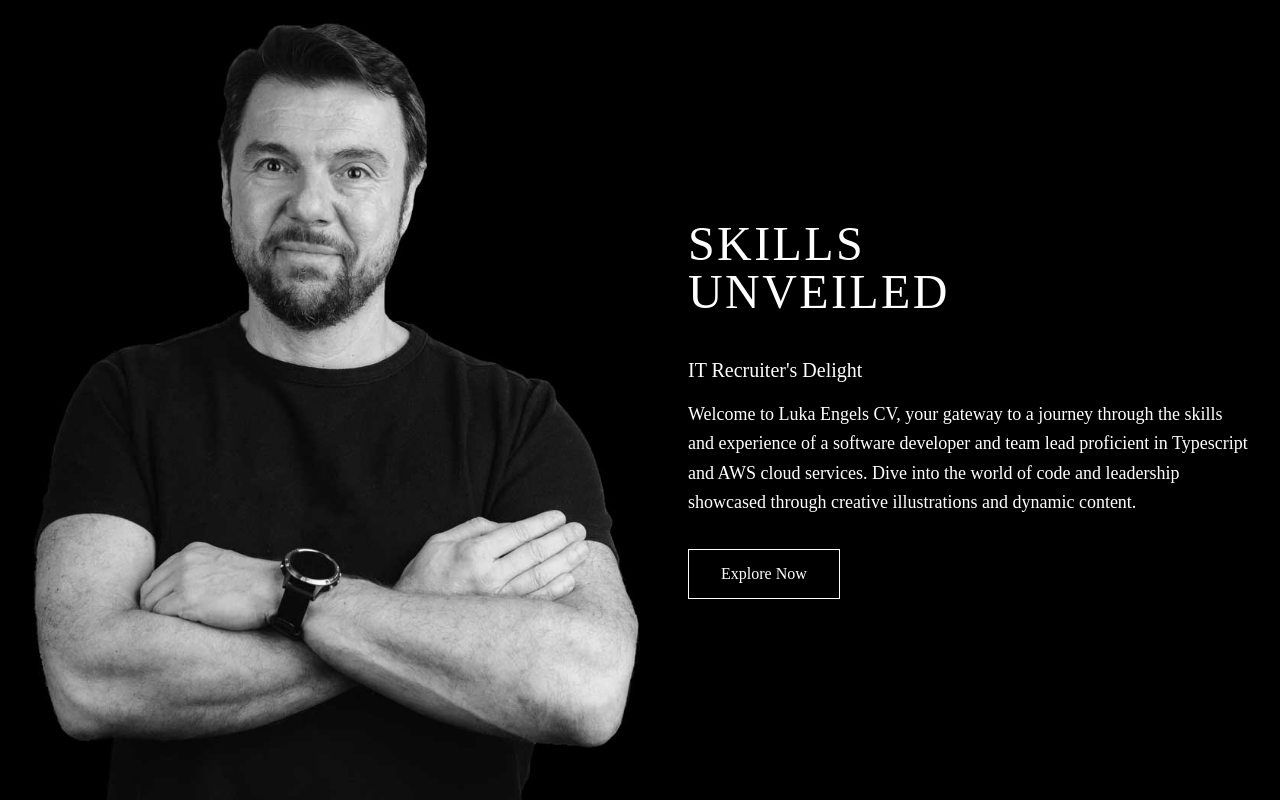
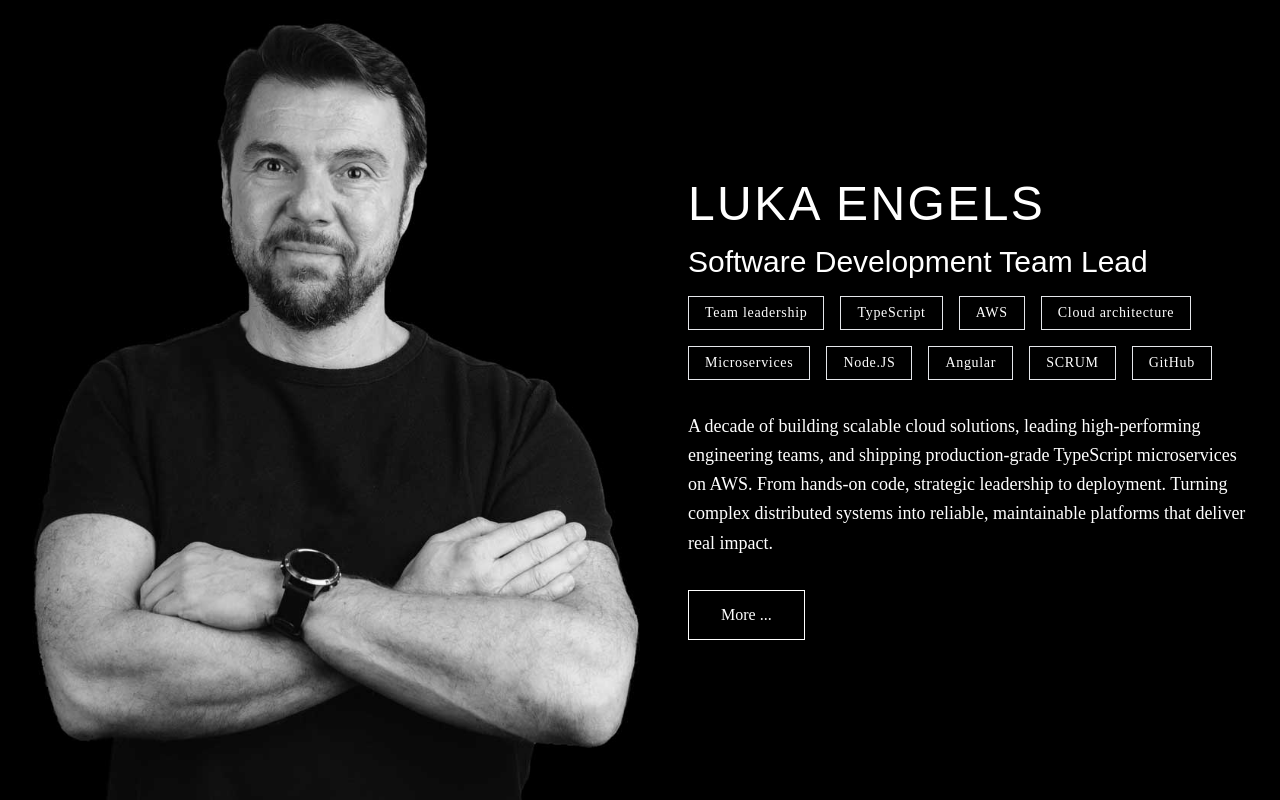
Before and after one commit to srnux/cv-2026, a React app: page / in a window 1280 px wide. Shown: the top 800 px of the page. Built offline with nearby package versions, Linux system fonts and the light colour scheme; the HTML template or start-up script is replaced by a standard one.

Commit message:
Hero component improvement

```diff
--- a/src/App.tsx
+++ b/src/App.tsx
@@ -1,4 +1,3 @@
-import React from 'react';
 import Header from './components/Header';
 import Hero from './components/Hero';
 import About from './components/About';
--- a/src/components/About.tsx
+++ b/src/components/About.tsx
@@ -1,4 +1,3 @@
-import React from 'react';
 const About = () => {
   return <section id="about" className="section-padding bg-white text-black">
       <div className="container mx-auto">
--- a/src/components/Contact.tsx
+++ b/src/components/Contact.tsx
@@ -1,4 +1,3 @@
-import React from 'react';
 const Contact = () => {
   return <section id="contact" className="section-padding bg-black text-white">
       <div className="container mx-auto">
--- a/src/components/Education.tsx
+++ b/src/components/Education.tsx
@@ -1,4 +1,3 @@
-import React from 'react';
 const Education = () => {
   const educationItems = [{
     degree: 'Master of Computer Science',
--- a/src/components/Experience.tsx
+++ b/src/components/Experience.tsx
@@ -1,4 +1,3 @@
-import React from 'react';
 const Experience = () => {
   const experiences = [{
     title: 'Senior Software Engineer',
--- a/src/components/Footer.tsx
+++ b/src/components/Footer.tsx
@@ -1,4 +1,3 @@
-import React from 'react';
 const Footer = () => {
   return <footer className="bg-white text-black py-12">
       <div className="container mx-auto px-4">
--- a/src/components/Hero.tsx
+++ b/src/components/Hero.tsx
@@ -1,4 +1,3 @@
-import React from 'react';
 const Hero = () => {
   return <section id="home" className="min-h-screen flex items-center bg-black">
       <div className="container mx-auto px-4 md:px-8 flex flex-col md:flex-row">
@@ -6,24 +5,29 @@ const Hero = () => {
           <img src="/images/luka-web-bw.jpg" alt="Professional portrait" className="w-full h-auto object-cover grayscale" />
         </div>
         <div className="w-full md:w-1/2 md:pl-12 flex flex-col justify-center">
-          <h2 className="text-3xl md:text-4xl lg:text-5xl font-light tracking-wider mb-2">
-            SKILLS
-            <br />
-            UNVEILED
+          <h2 className="text-3xl md:text-4xl lg:text-5xl font-light tracking-wider mb-4">
+            LUKA ENGELS
           </h2>
-          <h3 className="text-xl font-light mt-8 mb-4">
-            IT Recruiter's Delight
+          <h3 className="text-xl md:text-2xl lg:text-3xl font-light mb-4">
+             Software Development Team Lead
           </h3>
+          <div className="flex flex-wrap gap-4 mb-8">
+            <span className="border px-4 py-1.5 text-sm font-light tracking-wider">Team leadership</span>
+            <span className="border px-4 py-1.5 text-sm font-light tracking-wider">TypeScript</span>
+            <span className="border px-4 py-1.5 text-sm font-light tracking-wider">AWS</span>
+            <span className="border px-4 py-1.5 text-sm font-light tracking-wider">Cloud architecture</span>
+            <span className="border px-4 py-1.5 text-sm font-light tracking-wider">Microservices</span>
+            <span className="border px-4 py-1.5 text-sm font-light tracking-wider">Node.JS</span>
+            <span className="border px-4 py-1.5 text-sm font-light tracking-wider">Angular</span>
+            <span className="border px-4 py-1.5 text-sm font-light tracking-wider">SCRUM</span>
+            <span className="border px-4 py-1.5 text-sm font-light tracking-wider">GitHub</span>
+          </div>
           <p className="text-lg font-light leading-relaxed mb-8">
-            Welcome to Luka Engels CV, your gateway to a journey through the
-            skills and experience of a software developer and team lead
-            proficient in Typescript and AWS cloud services. Dive into the world
-            of code and leadership showcased through creative illustrations and
-            dynamic content.
+            A decade of building scalable cloud solutions, leading high-performing engineering teams, and shipping production-grade TypeScript microservices on AWS. From hands-on code, strategic leadership to deployment. Turning complex distributed systems into reliable, maintainable platforms that deliver real impact.
           </p>
           <div>
             <a href="#about" className="inline-block border border-white px-8 py-3 hover:bg-white hover:text-black transition duration-300">
-              Explore Now
+              More ...
             </a>
           </div>
         </div>
--- a/src/components/Projects.tsx
+++ b/src/components/Projects.tsx
@@ -1,4 +1,3 @@
-import React from 'react';
 const Projects = () => {
   const projects = [{
     title: 'Enterprise Cloud Migration',
--- a/src/components/Skills.tsx
+++ b/src/components/Skills.tsx
@@ -1,4 +1,3 @@
-import React from 'react';
 const Skills = () => {
   const skillCategories = [{
     category: 'Programming Languages',
--- a/src/index.css
+++ b/src/index.css
@@ -1,24 +1,16 @@
 @import 'tailwindcss/base';
 @import 'tailwindcss/components';
 @import 'tailwindcss/utilities';
-@font-face {
-  font-family: 'cormorantgaramond-light';
-  src: url('https://fonts.googleapis.com/css2?family=Cormorant+Garamond:wght@300&display=swap');
-}
-@font-face {
-  font-family: 'cormorantgaramond';
-  src: url('https://fonts.googleapis.com/css2?family=Cormorant+Garamond:wght@400;500;600;700&display=swap');
-}
 body {
   margin: 0;
-  font-family: "cormorantgaramond-light", "cormorantgaramond", "cormorant garamond", serif;
+  font-family:  "Cormorant Garamond", Arial, Helvetica, sans-serif;
   -webkit-font-smoothing: antialiased;
   -moz-osx-font-smoothing: grayscale;
   background-color: black;
   color: white;
 }
 h1, h2, h3, h4, h5, h6 {
-  font-family: "cormorantgaramond", "cormorant garamond", serif;
+  font-family: "Cormorant Garamond", Arial, Helvetica, sans-serif;
 }
 .section-padding {
   padding: 5rem 2rem;
--- a/src/index.tsx
+++ b/src/index.tsx
@@ -1,5 +1,6 @@
 import './index.css';
-import React from "react";
-import { render } from "react-dom";
+import { createRoot } from "react-dom/client"
 import { App } from "./App";
-render(<App />, document.getElementById("root"));
+const root = document.getElementById("root");
+if (!root) throw new Error("Root element not found");
+createRoot(root).render(<App />);
```
